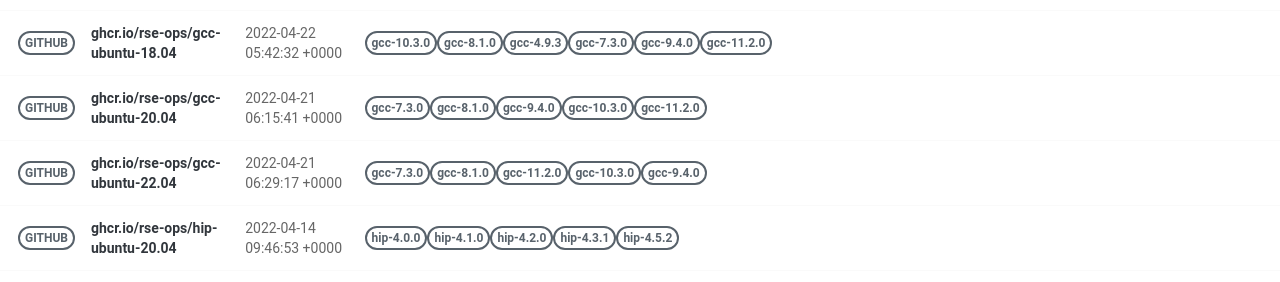
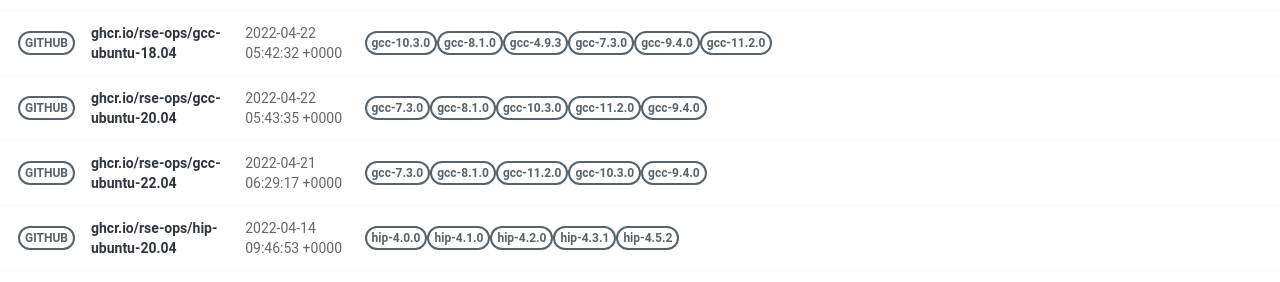
Before and after one commit to rse-ops/docker-images, a Jekyll site: the page built from pages/index.md, in a window 1280 px wide. Shown: the part 581-863 px from the top of the page. Built offline with Jekyll 4.4.1, drawn with Linux system fonts in a browser that asks for light colours; nearby versions of some CDN libraries.

Commit message:
Automated push to update library 2022-04-22

```diff
--- a/_library/ghcr.io-rse-ops-gcc-ubuntu-20.04.md
+++ b/_library/ghcr.io-rse-ops-gcc-ubuntu-20.04.md
@@ -1,7 +1,7 @@
 ---
 layout: container
 name: ghcr.io/rse-ops/gcc-ubuntu-20.04
-updated_at: 2022-04-21 06:15:41.850665
+updated_at: 2022-04-22 05:43:35.105030
 
 
 container_url: https://github.com/orgs/rse-ops/packages/container/package/gcc-ubuntu-20.04
@@ -12,14 +12,14 @@ versions:
  - tag: gcc-8.1.0
    dockerfile: https://github.com/rse-ops/docker-images/blob/main/ubuntu/gcc/Dockerfile
    manifest: https://crane.ggcr.dev/manifest/ghcr.io/rse-ops/gcc-ubuntu-20.04:gcc-8.1.0
- - tag: gcc-9.4.0
-   dockerfile: https://github.com/rse-ops/docker-images/blob/main/ubuntu/gcc/Dockerfile
-   manifest: https://crane.ggcr.dev/manifest/ghcr.io/rse-ops/gcc-ubuntu-20.04:gcc-9.4.0
  - tag: gcc-10.3.0
    dockerfile: https://github.com/rse-ops/docker-images/blob/main/ubuntu/gcc/Dockerfile
    manifest: https://crane.ggcr.dev/manifest/ghcr.io/rse-ops/gcc-ubuntu-20.04:gcc-10.3.0
  - tag: gcc-11.2.0
    dockerfile: https://github.com/rse-ops/docker-images/blob/main/ubuntu/gcc/Dockerfile
    manifest: https://crane.ggcr.dev/manifest/ghcr.io/rse-ops/gcc-ubuntu-20.04:gcc-11.2.0
+ - tag: gcc-9.4.0
+   dockerfile: https://github.com/rse-ops/docker-images/blob/main/ubuntu/gcc/Dockerfile
+   manifest: https://crane.ggcr.dev/manifest/ghcr.io/rse-ops/gcc-ubuntu-20.04:gcc-9.4.0
 
 ---
```
